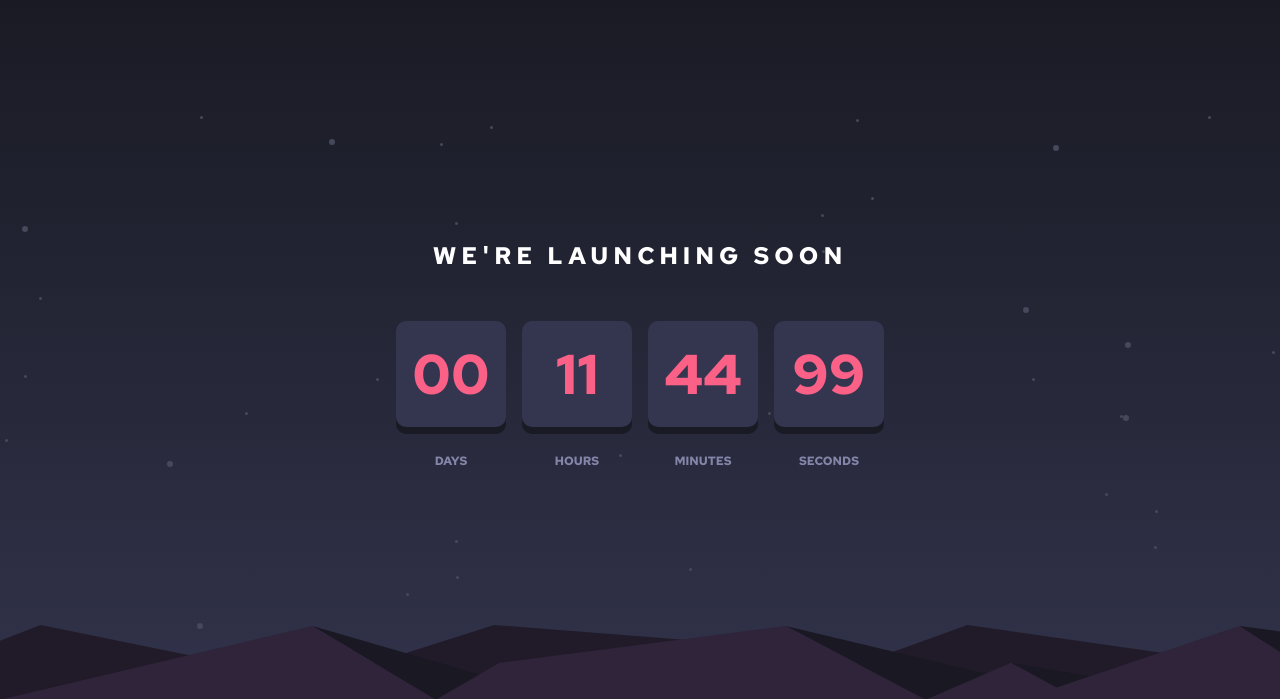
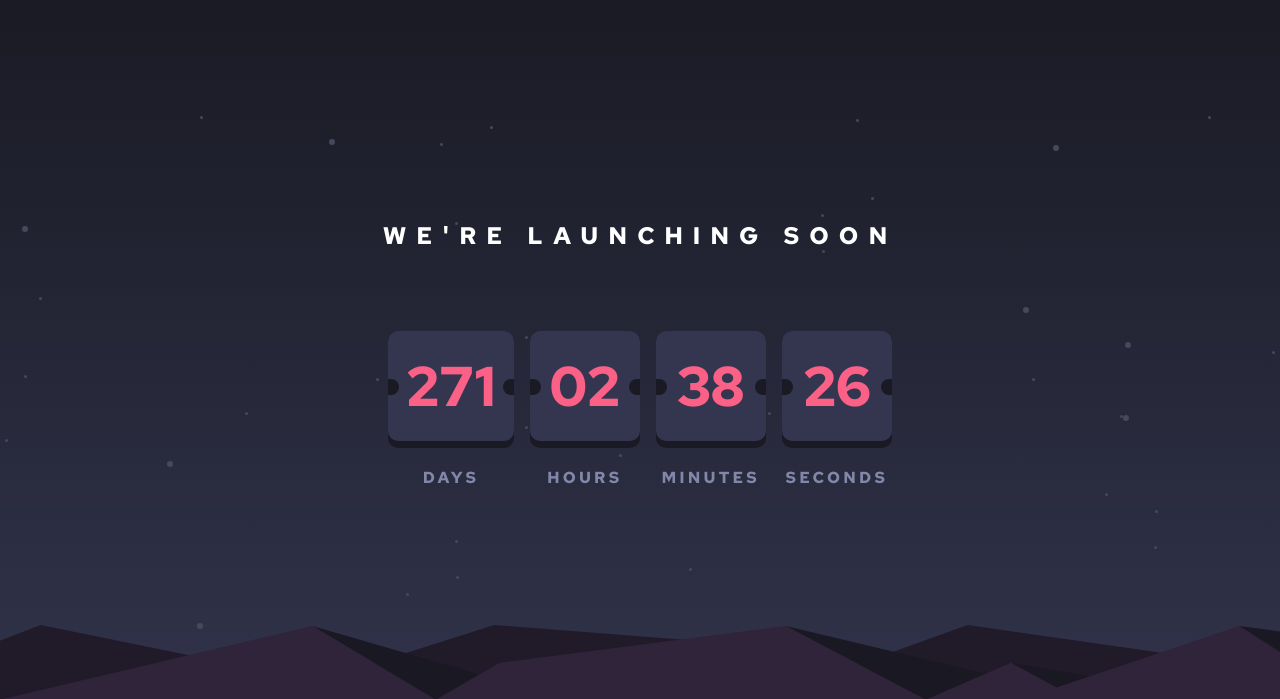
Before and after one commit to mitulpatel224/practice-launch-countdown, a website: page index.html in a window 1280 px wide. Shown: the top 699 px of the page. Drawn offline with nearby package versions, Linux system fonts and the light colour scheme.

Commit message:
feat: logic for count down

```diff
--- a/assets/scss/base/_global.scss
+++ b/assets/scss/base/_global.scss
@@ -27,9 +27,9 @@ h1,
 h2,
 h3 {
   color: $White;
-  letter-spacing: 5px;
   text-transform: uppercase;
   text-align: center;
+  letter-spacing: 10px;
 }
 h1 {
   font-size: 1.5rem;
--- a/assets/scss/components/_countdown.scss
+++ b/assets/scss/components/_countdown.scss
@@ -1,6 +1,28 @@
 .box-shadow {
   box-shadow: 0px 7px 0px 0px $VeryVeryDarkBlue;
 }
+.timer-card-indent {
+  content: "";
+  position: absolute;
+  top: 44%;
+  width: 1rem;
+  height: 1rem;
+  background-color: $VeryVeryDarkBlue;
+  border-radius: 0 100% 100% 0;
+  z-index: 4;
+}
+
+// ANIMATION
+.card-flip-animation {
+  transition: transform 0.6s;
+  transform-style: preserve-3d;
+  perspective: 500px;
+  transform-origin: center center;
+}
+.rotateX360 {
+  transform: rotateX(90deg);
+}
+
 // TODO: MOVE TO COMMON
 .bg-DarkDeSaturatedBlue {
   background-color: $DarkDeSaturatedBlue;
@@ -9,28 +31,55 @@
 .countdown {
   height: 100%;
   &-title {
-    margin-bottom: 50px;
+    margin-bottom: 80px;
   }
 }
 .timer {
   text-transform: uppercase;
   &-card {
     text-align: center;
+    position: relative;
+    border-radius: 10px;
+    overflow: hidden;
+    &-wrapper {
+      position: relative;
+    }
+    &-glass {
+      position: absolute;
+      height: 90%;
+      width: 100%;
+      background-color: rgba(52, 54, 80, 0.9);
+      z-index: 2;
+      border-radius: 10px;
+      @extend .card-flip-animation;
+    }
     &-value {
       @extend .box-shadow;
       @extend .bg-DarkDeSaturatedBlue;
-      min-width: 72px;
+      @extend .card-flip-animation;
+      border-radius: 10px;
+      padding: 18px;
       color: $SofRed;
-      font-size: 2em;
-      padding: 16px;
-      margin-bottom: 10px;
-      // border: 1px solid black;
-      border-radius: 10px;
-      overflow: hidden;
+      font-size: 1.75rem;
+      // max-width: 72px;
+      text-align: center;
+      position: relative;
+      margin: 0 auto 10px auto;
+      z-index: 1;
+      &::before {
+        @extend .timer-card-indent;
+        left: -5px;
+      }
+      &::after {
+        @extend .timer-card-indent;
+        right: -5px;
+        border-radius: 100% 0 0 100%;
+      }
     }
     &-label {
       color: $GrayishBlue;
-      font-size: 0.75rem;
+      font-size: 0.5rem;
+      letter-spacing: 0.2rem;
     }
   }
 }
@@ -42,6 +91,9 @@
         min-width: 110px;
         font-size: 4em;
       }
+      &-label {
+        font-size: 1rem;
+      }
     }
   }
 }
--- a/index.html
+++ b/index.html
@@ -17,6 +17,11 @@
       href="https://fonts.googleapis.com/css2?family=Red+Hat+Text:wght@700&display=swap"
       rel="stylesheet"
     />
+    <script
+      src="https://code.jquery.com/jquery-3.7.1.min.js"
+      integrity="sha256-/JqT3SQfawRcv/BIHPThkBvs0OEvtFFmqPF/lYI/Cxo="
+      crossorigin="anonymous"
+    ></script>
   </head>
   <body class="">
     <main class="d-flex flex-column">
@@ -29,29 +34,41 @@
           <div class="timer d-flex gap-1">
             <!-- CARD: DAYS -->
             <div class="timer-card d-flex flex-column gap-1">
-              <div class="timer-card-value">
-                <data>00</data>
+              <div class="timer-card-wrapper d-flex flex-column">
+                <!-- <div class="timer-card-glass"></div> -->
+                <div class="timer-card-value">
+                  <span id="days">00</span>
+                </div>
               </div>
               <span class="timer-card-label">DAYS</span>
             </div>
             <!-- CARD: HOURS -->
             <div class="timer-card d-flex flex-column gap-1">
-              <div class="timer-card-value">
-                <data>11</data>
+              <div class="timer-card-wrapper d-flex flex-column">
+                <!-- <span class="timer-card-glass"></span> -->
+                <div class="timer-card-value">
+                  <span id="hours">00</span>
+                </div>
               </div>
               <span class="timer-card-label">HOURS</span>
             </div>
             <!-- CARD: MINUTES -->
             <div class="timer-card d-flex flex-column gap-1">
-              <div class="timer-card-value">
-                <data>44</data>
+              <div class="timer-card-wrapper d-flex flex-column">
+                <!-- <span class="timer-card-glass"></span> -->
+                <div class="timer-card-value">
+                  <span id="minutes">00</span>
+                </div>
               </div>
               <span class="timer-card-label">MINUTES</span>
             </div>
             <!-- CARD: SECONDS -->
             <div class="timer-card d-flex flex-column gap-1">
-              <div class="timer-card-value">
-                <data>99</data>
+              <div class="timer-card-wrapper d-flex flex-column">
+                <!-- <span class="timer-card-glass"></span> -->
+                <div class="timer-card-value">
+                  <span id="seconds">00</span>
+                </div>
               </div>
               <span class="timer-card-label">SECONDS</span>
             </div>
@@ -92,4 +109,48 @@
       <!-- FOOTER END -->
     </main>
   </body>
+  <script>
+    // Padding '0' before single digit
+    const zeroPad = (num, places) => String(num).padStart(places, "0");
+
+    $("document").ready(() => {
+      let getRemainingTime = (countDownDate) => {
+        const now = new Date().getTime();
+        // Time to the date
+        const timeToDate = countDownDate - now;
+        // Time calculations for days, hours, minutes and seconds
+        const days = Math.floor(timeToDate / (1000 * 60 * 60 * 24));
+        const hours = Math.floor(
+          (timeToDate % (1000 * 60 * 60 * 24)) / (1000 * 60 * 60)
+        );
+        const minutes = Math.floor(
+          (timeToDate % (1000 * 60 * 60)) / (1000 * 60)
+        );
+        const seconds = Math.floor((timeToDate % (1000 * 60)) / 1000);
+        return { days, hours, minutes, seconds };
+      };
+
+      let $days = $("#days");
+      let $hours = $("#hours");
+      let $minutes = $("#minutes");
+      let $seconds = $("#seconds");
+
+      let setCountDownTimerUI = ({ days, hours, minutes, seconds }) => {
+        $days.text(zeroPad(days, 2));
+        $hours.text(zeroPad(hours, 2));
+        $minutes.text(zeroPad(minutes, 2));
+        $seconds.text(zeroPad(seconds, 2));
+        // $(".timer-card-glass").toggleClass("rotateX360");
+        // setTimeout(() => {
+        //   $(".timer-card-glass").toggleClass("rotateX360");
+        // }, 500);
+      };
+
+      setInterval(() => {
+        setCountDownTimerUI(
+          getRemainingTime(new Date("2024-06-05T18:30:00.000Z"))
+        );
+      }, 1000);
+    });
+  </script>
 </html>
```
Also changed, not shown: style.css, 1 other file.
